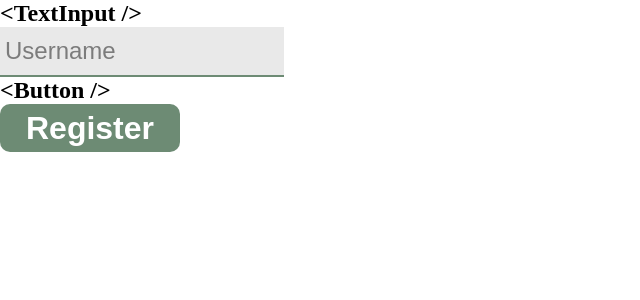
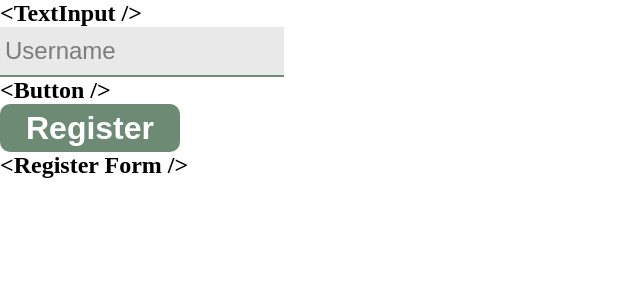
Before and after one commit to Jnwyk/role-playing-game-manager, a React (Create React App) app in the folder client/: page /#/tests in a window 1280 px wide. Shown: the top 300 px of the page, without its empty margins (0-640 px from the left). Built offline with nearby package versions, Linux system fonts and the light colour scheme.

Commit message:
create template

```diff
--- /dev/null
+++ b/client/src/components/register-form/RegisterForm.jsx
@@ -0,0 +1,7 @@
+import "./RegisterForm.css";
+
+const RegisterForm = () => {
+  return <></>;
+};
+
+export default RegisterForm;
--- a/client/src/pages/tests.jsx
+++ b/client/src/pages/tests.jsx
@@ -1,4 +1,5 @@
 import Button from "../components/button/Button";
+import RegisterForm from "../components/register-form/RegisterForm";
 import TextInput from "../components/text-input/TextInput";
 
 const Tests = () => {
@@ -9,6 +10,9 @@ const Tests = () => {
       <br />
       <h2>&lt;Button /&gt;</h2>
       <Button>Register</Button>
+      <br />
+      <h2>&lt;Register Form /&gt;</h2>
+      <RegisterForm />
     </main>
   );
 };
```
Also changed, not shown: client/src/components/register-form/RegisterForm.css (added).
